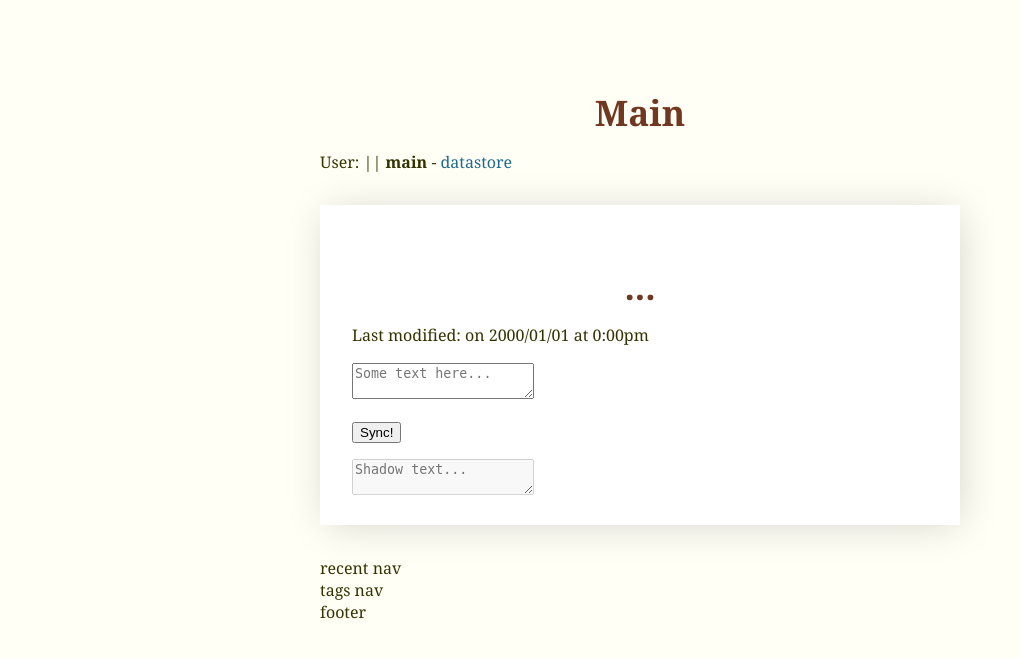
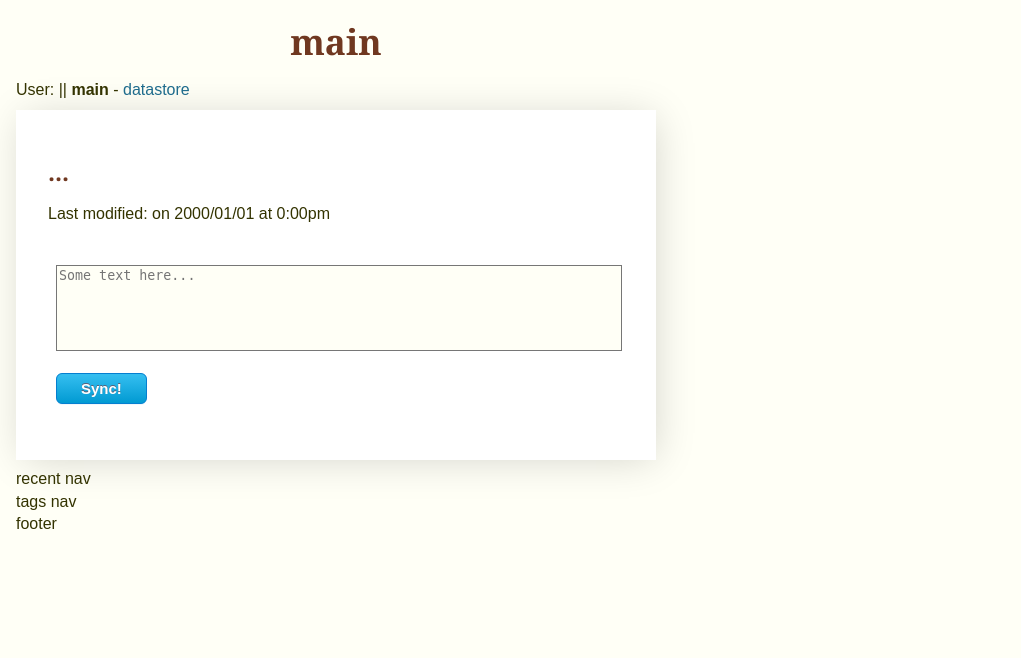
Before and after one commit to dsantelmo/abrim, a Flask app: template abrim/templates/client.html in a window 1280 px wide. Shown: the top 658 px of the page, without its empty margins (0-1021 px from the left). Run offline with Flask 2, Linux system fonts and the light colour scheme; the template is opened without the code that fills it, so the values that code supplies are empty.

Commit message:
more CSS fixes

```diff
--- a/abrim/static/style.css
+++ b/abrim/static/style.css
@@ -7,20 +7,26 @@
     height:100%;
     background-color: #fffff6;
     color: #330;
-        font-family: georgia, times, serif;
-        margin: 2rem auto;
-        padding: 1.5em 2em;
+    font-family: Sans-Serif;
     max-width: 40em;
     width: auto;
     font-size: 1rem;
     line-height: 1.4;
+    margin: 0;
+    padding: 1em 1em;
 }
 
-    article {
+main {
     background-color: #ffffff;
-        margin: 2rem auto;
+    margin: 0.5em auto;
     padding: 1.5em 2em;
     box-shadow: 3px 3px 39px -5px rgba(0,0,0,0.18);
+}
+
+
+section {
+    margin: 0.5em auto;
+    padding: 0.5em;
 }
 
 a {
@@ -57,6 +63,7 @@
 h4,
 h5,
 h6 {
+    font-family: georgia, times, serif;
     color: #703820;
     font-weight: bold;
     line-height: 1.2;
@@ -102,6 +109,45 @@
     white-space: pre-wrap;
 }
 
+textarea {
+    background-color: #fffff6;
+    resize: none;
+    width: 100%;
+    height: 6em;
+}
+
+#main_title {
+    margin-top: 0.1em;
+}
+
+.sync_button {
+	box-shadow: 0px 1px 0px 0px #f0f7fa;
+	background:linear-gradient(to bottom, #33bdef 5%, #019ad2 100%);
+	filter:progid:DXImageTransform.Microsoft.gradient(startColorstr='#33bdef', endColorstr='#019ad2',GradientType=0);
+	background-color:#33bdef;
+	border-radius:6px;
+	border:1px solid #057fd0;
+	display:inline-block;
+	cursor:pointer;
+	color:#ffffff;
+	font-family:Arial;
+	font-size:15px;
+	font-weight:bold;
+	padding:6px 24px;
+	text-decoration:none;
+	text-shadow:0px -1px 0px #5b6178;
+}
+.sync_button:hover {
+	background:linear-gradient(to bottom, #019ad2 5%, #33bdef 100%);
+	filter:progid:DXImageTransform.Microsoft.gradient(startColorstr='#019ad2', endColorstr='#33bdef',GradientType=0);
+	background-color:#019ad2;
+}
+.sync_button:active {
+	position:relative;
+	top:1px;
+}
+
+
 .flash {
     position: absolute;
     z-index: 101;
@@ -141,5 +187,4 @@
 
 .flashmessage {
     margin: 0.6em;
-    font-family: Sans-Serif;
 }
--- a/abrim/templates/client.html
+++ b/abrim/templates/client.html
@@ -1,13 +1,13 @@
 {% extends "layout.html" %}
 {% block body %}
     <header>
-        <h1>Main</h1>
+        <h1 id="main_title">main</h1>
     </header>
     <nav>User: {{ CLIENT_ID|safe }} || <b>main</b> - <a href="/datastore">datastore</a></nav>
     <main>
         <article>
             <header>
-              <h1>...</h1>
+              <h3>...</h3>
               <p>Last modified: <time datetime="2000-01-01T00:00:00Z">on 2000/01/01 at 0:00pm</time>
               </p>
             </header>
@@ -17,15 +17,15 @@
                         <textarea name="client_text" placeholder="Some text here...">{{ client_text|safe }}</textarea>
                     </p>
                     <p>
-                        <input name="submit" type="submit" value="Sync!">
+                        <input class="sync_button" name="submit" type="submit" value="Sync!">
                     </p>
                 </form>
             </section>
-            <section>
+            <!--<section>
                 <form autocomplete="off">
                     <textarea name="client_shadow" disabled placeholder="Shadow text...">{{ client_shadow|safe }}</textarea>
                 </form>
-            </section>
+            </section>-->
         </article>
     </main>
     <nav>recent nav</nav>
```
Lines whose indentation alone changed are shown as unchanged.
